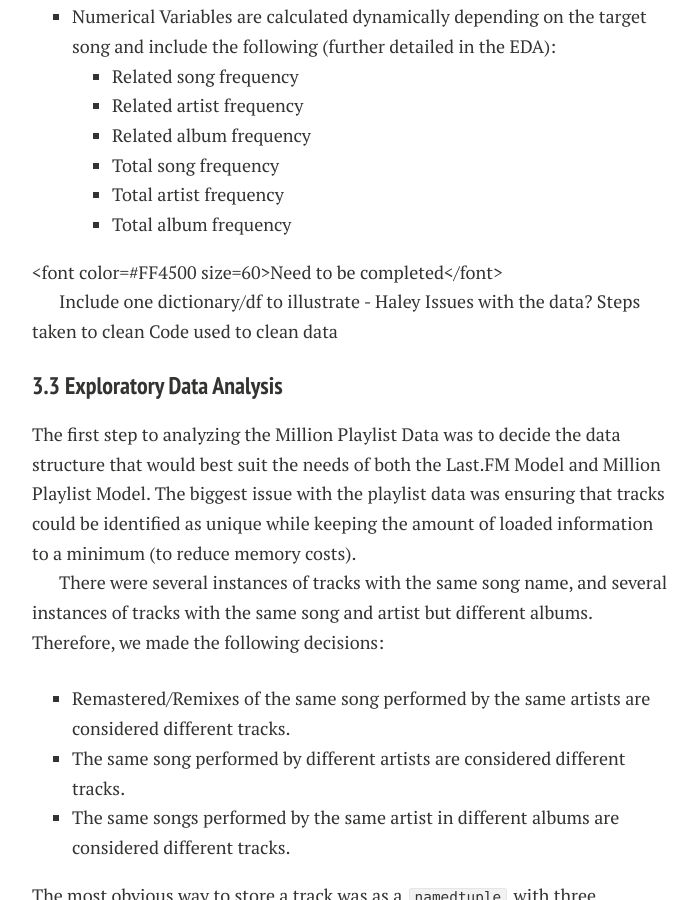
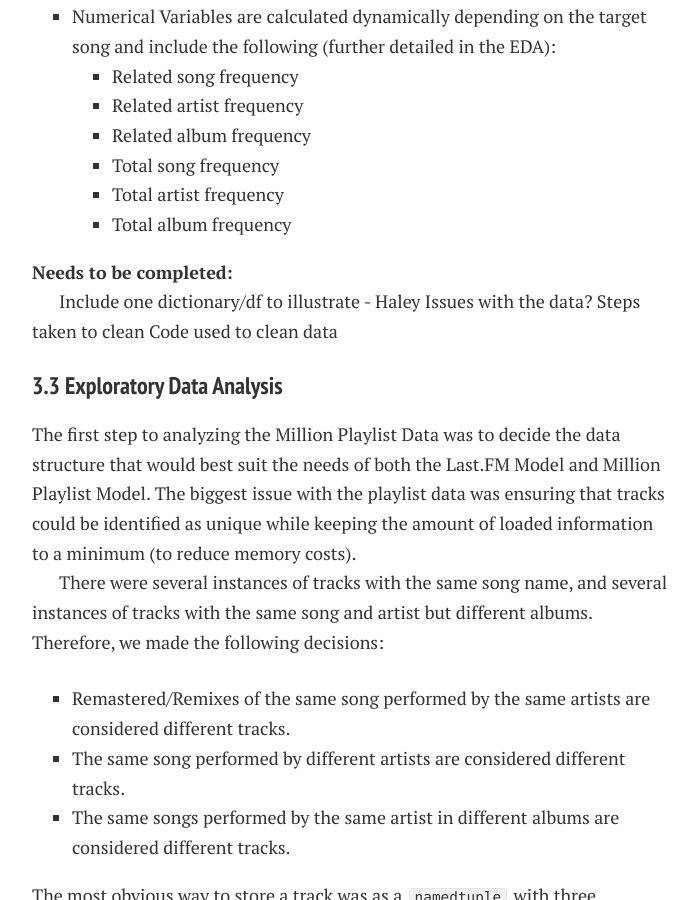
Before and after one commit to lyannaliu/lyannaliu.github.io, a Jekyll site: the page built from descriptionofdata.md, in a window 1280 px wide and 900 px high, scrolled down 3383 px. Shown: the whole window, without its empty margins (288-986 px from the left). Built offline with Jekyll 4.4.1, drawn with Linux system fonts in a browser that asks for light colours; nearby versions of some CDN libraries.

Commit message:
Update descriptionofdata.md

```diff
--- a/descriptionofdata.md
+++ b/descriptionofdata.md
@@ -90,7 +90,7 @@ The Million Playlist data set contains:
     - Total artist frequency
     - Total album frequency
 
-<font color=#FF4500 size=60>Need to be completed</font>
+**Needs to be completed:**
 
 Include one dictionary/df to illustrate - Haley
 Issues with the data?
```
